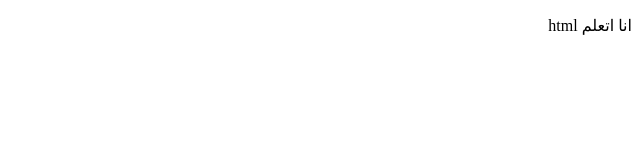
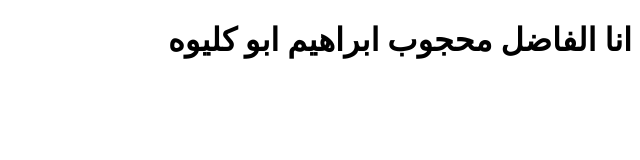
Before and after one commit to lord4giveus-stack/Html-practice, a plain HTML site: page index.html in a window 1280 px wide. Shown: the whole page, without its empty margins (640-1280 px from the left). Drawn offline with Linux system fonts and the light colour scheme.

Commit message:
Replace paragraph with header in index.html

```diff
--- a/index.html
+++ b/index.html
@@ -4,6 +4,6 @@
   <meta charset="utf-8">
   </head>
   <body>
-    <p> انا اتعلم html </p>
+    <h1 style="font-size:40 px;"> انا الفاضل محجوب ابراهيم ابو كليوه </p>
   </body>
 </html>
```
